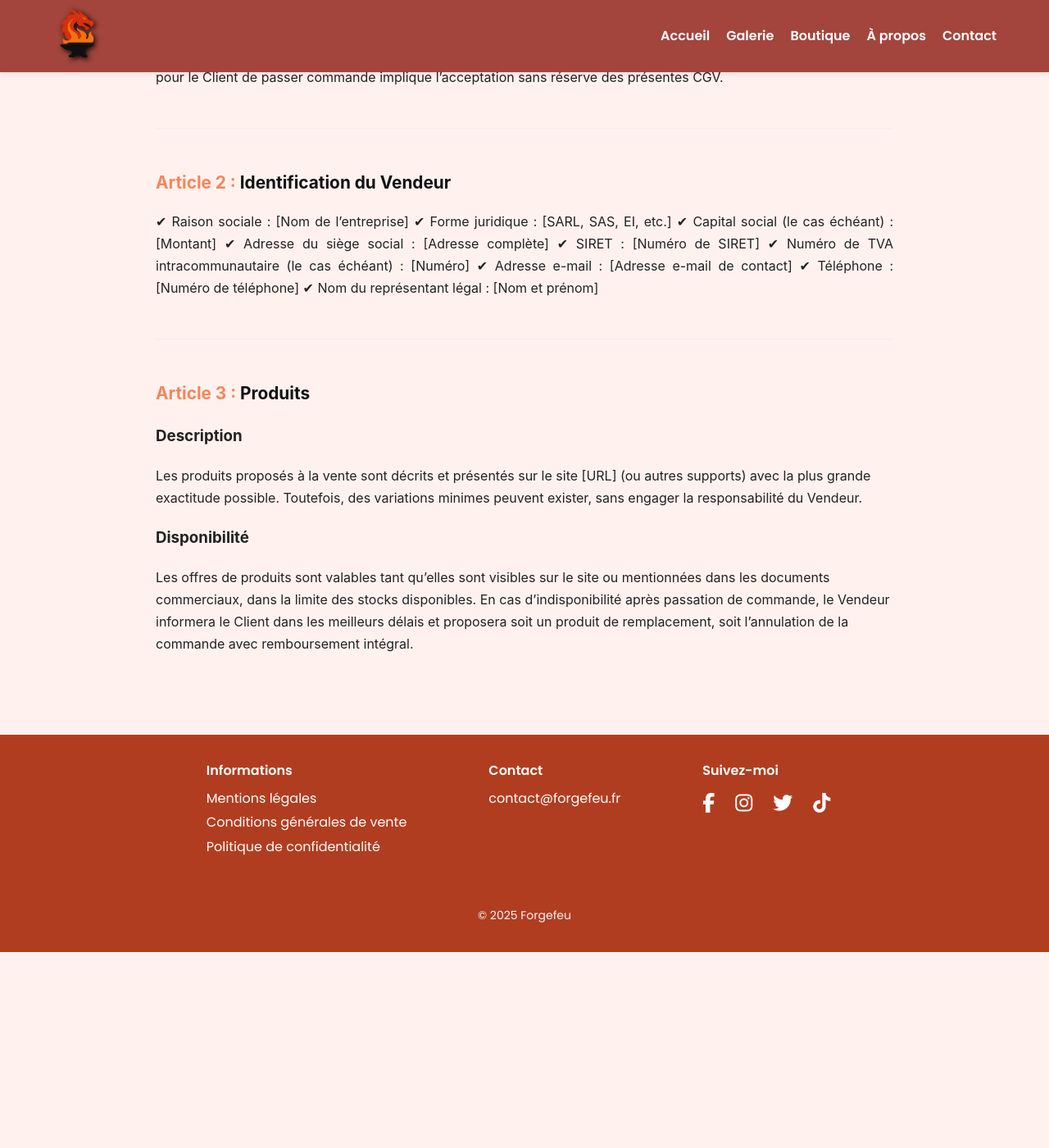
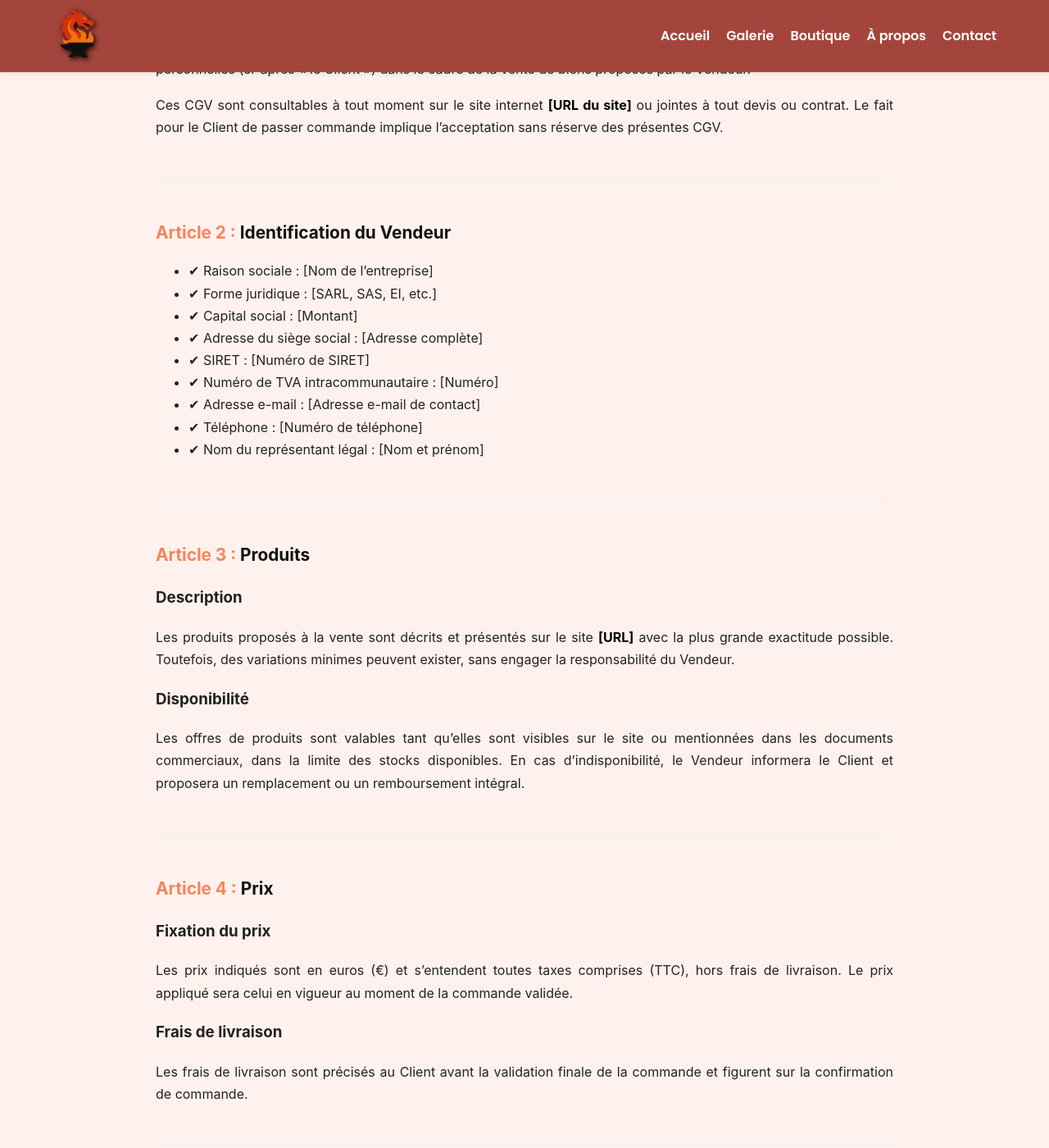
Before and after one commit to Yaen-Ghost/forgefeu, a Jekyll site: the page built from cgv.html, in a window 1280 px wide and 1400 px high, scrolled down 239 px. Shown: the whole window at 82% size. Built offline with Jekyll 4.4.1, drawn with Linux system fonts in a browser that asks for light colours; some of the changed text lies outside the part shown.

Commit message:
Update cgv.html

```diff
--- a/cgv.html
+++ b/cgv.html
@@ -4,47 +4,168 @@
 permalink: /cgv/
 ---
 <section class="cgv">
+  <h1>Conditions Générales de Vente</h1>
+
   <article class="cgv-article">
     <h2><span>Article 1 :</span> Objet et champ d’application</h2>
     <p>
-      Les présentes Conditions Générales de Vente (ci-après « CGV ») ont pour objet de définir
-      les droits et obligations de <strong>[Nom de l’entreprise]</strong> (ci-après « le Vendeur »)
-      et de toute personne physique majeure agissant à des fins personnelles (ci-après « le Client »)
-      dans le cadre de la vente de biens proposés par le Vendeur.
+      Les présentes Conditions Générales de Vente (ci-après « CGV ») ont pour objet de définir les droits et obligations de
+      <strong>[Nom de l’entreprise]</strong> (ci-après « le Vendeur ») et de toute personne physique majeure agissant à des fins personnelles
+      (ci-après « le Client ») dans le cadre de la vente de biens proposés par le Vendeur.
     </p>
-
     <p>
-      Ces CGV sont consultables à tout moment sur le site internet
-      <strong>[URL du site]</strong> ou jointes à tout devis ou contrat. Le fait pour le Client de
-      passer commande implique l’acceptation sans réserve des présentes CGV.
+      Ces CGV sont consultables à tout moment sur le site internet <strong>[URL du site]</strong> ou jointes à tout devis ou contrat.
+      Le fait pour le Client de passer commande implique l’acceptation sans réserve des présentes CGV.
     </p>
   </article>
 
   <article class="cgv-article">
     <h2><span>Article 2 :</span> Identification du Vendeur</h2>
+    <ul>
+      <li>✔ Raison sociale : [Nom de l’entreprise]</li>
+      <li>✔ Forme juridique : [SARL, SAS, EI, etc.]</li>
+      <li>✔ Capital social : [Montant]</li>
+      <li>✔ Adresse du siège social : [Adresse complète]</li>
+      <li>✔ SIRET : [Numéro de SIRET]</li>
+      <li>✔ Numéro de TVA intracommunautaire : [Numéro]</li>
+      <li>✔ Adresse e-mail : [Adresse e-mail de contact]</li>
+      <li>✔ Téléphone : [Numéro de téléphone]</li>
+      <li>✔ Nom du représentant légal : [Nom et prénom]</li>
+    </ul>
+  </article>
+
+  <article class="cgv-article">
+    <h2><span>Article 3 :</span> Produits</h2>
+    <h3>Description</h3>
     <p>
-✔ Raison sociale : [Nom de l’entreprise]
-✔ Forme juridique : [SARL, SAS, EI, etc.]
-✔ Capital social (le cas échéant) : [Montant]
-✔ Adresse du siège social : [Adresse complète]
-✔ SIRET : [Numéro de SIRET]
-✔ Numéro de TVA intracommunautaire (le cas échéant) : [Numéro]
-✔ Adresse e-mail : [Adresse e-mail de contact]
-✔ Téléphone : [Numéro de téléphone]
-✔ Nom du représentant légal : [Nom et prénom]
+      Les produits proposés à la vente sont décrits et présentés sur le site <strong>[URL]</strong> avec la plus grande exactitude possible.
+      Toutefois, des variations minimes peuvent exister, sans engager la responsabilité du Vendeur.
+    </p>
+
+    <h3>Disponibilité</h3>
+    <p>
+      Les offres de produits sont valables tant qu’elles sont visibles sur le site ou mentionnées dans les documents commerciaux,
+      dans la limite des stocks disponibles. En cas d’indisponibilité, le Vendeur informera le Client et proposera un remplacement
+      ou un remboursement intégral.
     </p>
   </article>
 
-    <article class="cgv-article">
-    <h2><span>Article 3 :</span> Produits</h2>
+  <article class="cgv-article">
+    <h2><span>Article 4 :</span> Prix</h2>
+    <h3>Fixation du prix</h3>
     <p>
-<h3>Description</h3>
-Les produits proposés à la vente sont décrits et présentés sur le site [URL] (ou autres supports) avec la plus grande exactitude possible.
-Toutefois, des variations minimes peuvent exister, sans engager la responsabilité du Vendeur.
-<h3>Disponibilité</h3>
-Les offres de produits sont valables tant qu’elles sont visibles sur le site ou mentionnées dans les documents commerciaux,
-dans la limite des stocks disponibles. En cas d’indisponibilité après passation de commande, le Vendeur informera le Client
-dans les meilleurs délais et proposera soit un produit de remplacement, soit l’annulation de la commande avec remboursement intégral.
+      Les prix indiqués sont en euros (€) et s’entendent toutes taxes comprises (TTC), hors frais de livraison.
+      Le prix appliqué sera celui en vigueur au moment de la commande validée.
+    </p>
+
+    <h3>Frais de livraison</h3>
+    <p>
+      Les frais de livraison sont précisés au Client avant la validation finale de la commande
+      et figurent sur la confirmation de commande.
+    </p>
+  </article>
+
+  <article class="cgv-article">
+    <h2><span>Article 5 :</span> Commande</h2>
+    <h3>Processus de commande</h3>
+    <ul>
+      <li>✔ Le Client sélectionne les produits souhaités et les ajoute au panier.</li>
+      <li>✔ Il vérifie le récapitulatif de la commande.</li>
+      <li>✔ Il renseigne les informations de facturation et de livraison.</li>
+      <li>✔ Il valide la commande après avoir accepté les présentes CGV.</li>
+      <li>✔ Le Vendeur envoie un e-mail de confirmation ou un justificatif d’achat.</li>
+    </ul>
+
+    <h3>Validation de la commande</h3>
+    <p>
+      Toute commande est considérée comme définitive après paiement intégral.
+      Le Vendeur se réserve le droit de refuser une commande en cas de fraude, d’incident de paiement ou de litige antérieur.
+    </p>
+  </article>
+
+  <article class="cgv-article">
+    <h2><span>Article 6 :</span> Paiement</h2>
+    <h3>Modalités de paiement</h3>
+    <ul>
+      <li>✔ Carte bancaire (Visa, Mastercard, etc.)</li>
+      <li>✔ Virement bancaire</li>
+      <li>✔ [Autres moyens si nécessaire]</li>
+    </ul>
+
+    <h3>Sécurisation</h3>
+    <p>
+      Le Vendeur met en place des procédures pour assurer la sécurité des transactions (plateforme de paiement sécurisée, protocole SSL, etc.).
+    </p>
+  </article>
+
+  <article class="cgv-article">
+    <h2><span>Article 7 :</span> Livraison</h2>
+    <h3>Délai et mode de livraison</h3>
+    <p>
+      Les produits sont livrés à l’adresse indiquée par le Client dans le délai mentionné.
+      Les délais sont donnés à titre indicatif et ne constituent pas un engagement ferme du Vendeur.
+    </p>
+
+    <h3>Réception des produits</h3>
+    <p>
+      Le Client doit vérifier l’état du colis à la réception et signaler toute anomalie dans un délai de [48 heures ouvrées].
+    </p>
+  </article>
+
+  <article class="cgv-article">
+    <h2><span>Article 8 :</span> Droit de rétractation</h2>
+    <h3>Durée</h3>
+    <p>
+      Conformément à l’article L221-18 du Code de la consommation, le Client dispose de 14 jours pour exercer son droit de rétractation.
+    </p>
+
+    <h3>Retour des produits</h3>
+    <p>
+      Le Client renvoie les produits dans leur état d’origine, aux frais du Client sauf disposition légale contraire.
+      Le remboursement intervient sous 14 jours.
+    </p>
+  </article>
+
+  <article class="cgv-article">
+    <h2><span>Article 9 :</span> Garanties et SAV</h2>
+    <h3>Garantie légale de conformité</h3>
+    <p>
+      Le Vendeur est tenu des défauts de conformité dans les conditions prévues aux articles L217-4 et suivants du Code de la consommation.
+    </p>
+
+    <h3>Garantie contre les vices cachés</h3>
+    <p>
+      Conformément aux articles 1641 et suivants du Code civil, le Vendeur est tenu des vices cachés de la chose vendue.
+    </p>
+  </article>
+
+  <article class="cgv-article">
+    <h2><span>Article 10 :</span> Responsabilité</h2>
+    <p>
+      La responsabilité du Vendeur est engagée uniquement en cas de faute prouvée.
+      En cas de défectuosité, la responsabilité se limite au remplacement ou au remboursement du produit.
+    </p>
+  </article>
+
+  <article class="cgv-article">
+    <h2><span>Article 11 :</span> Données personnelles</h2>
+    <p>
+      Le Vendeur s’engage à respecter la confidentialité des données personnelles collectées et à les traiter conformément au RGPD.
+    </p>
+  </article>
+
+  <article class="cgv-article">
+    <h2><span>Article 12 :</span> Règlement des litiges et droit applicable</h2>
+    <p>
+      Les présentes CGV sont soumises au droit [français]. En cas de litige, le Client peut recourir à un médiateur
+      de la consommation ou saisir les tribunaux compétents.
+    </p>
+  </article>
+
+  <article class="cgv-article">
+    <h2><span>Article 13 :</span> Dispositions finales</h2>
+    <p>
+      Si une clause des présentes CGV est déclarée nulle, les autres dispositions resteront en vigueur.
     </p>
   </article>
 </section>
```
